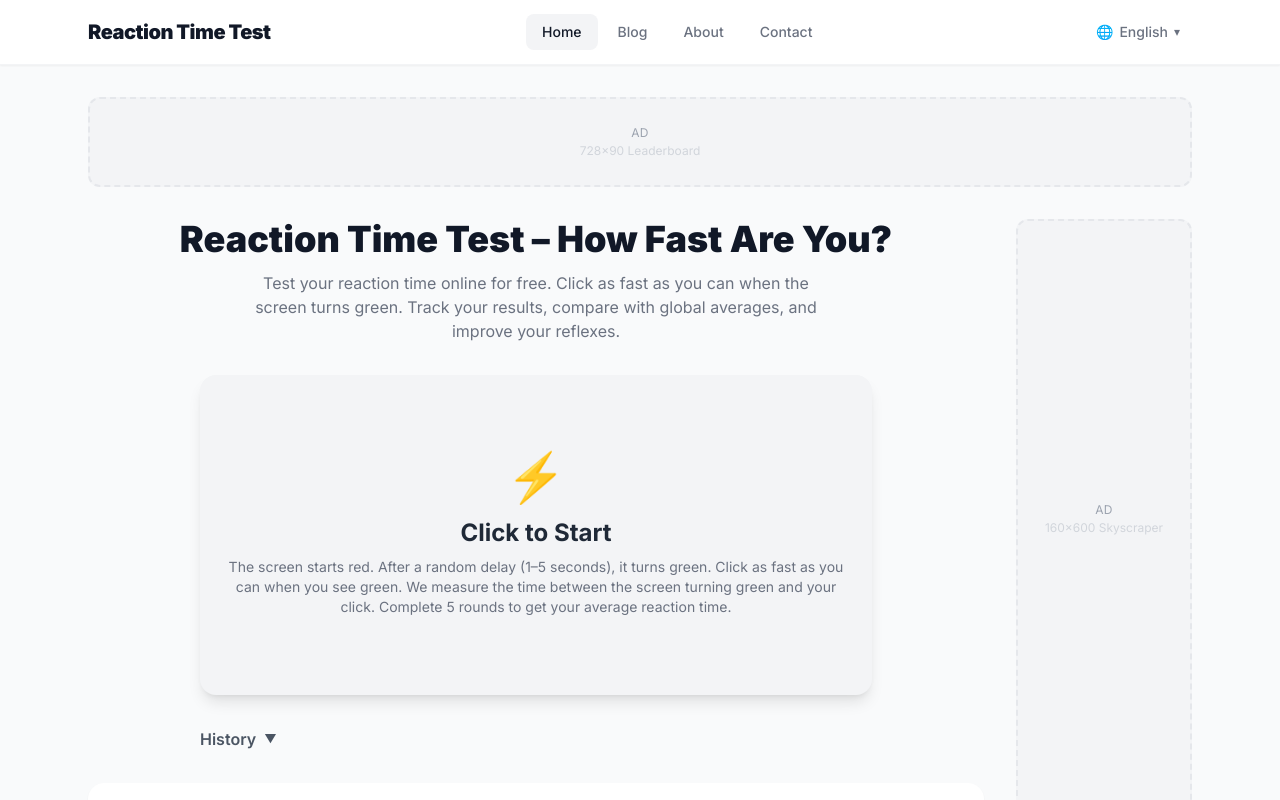
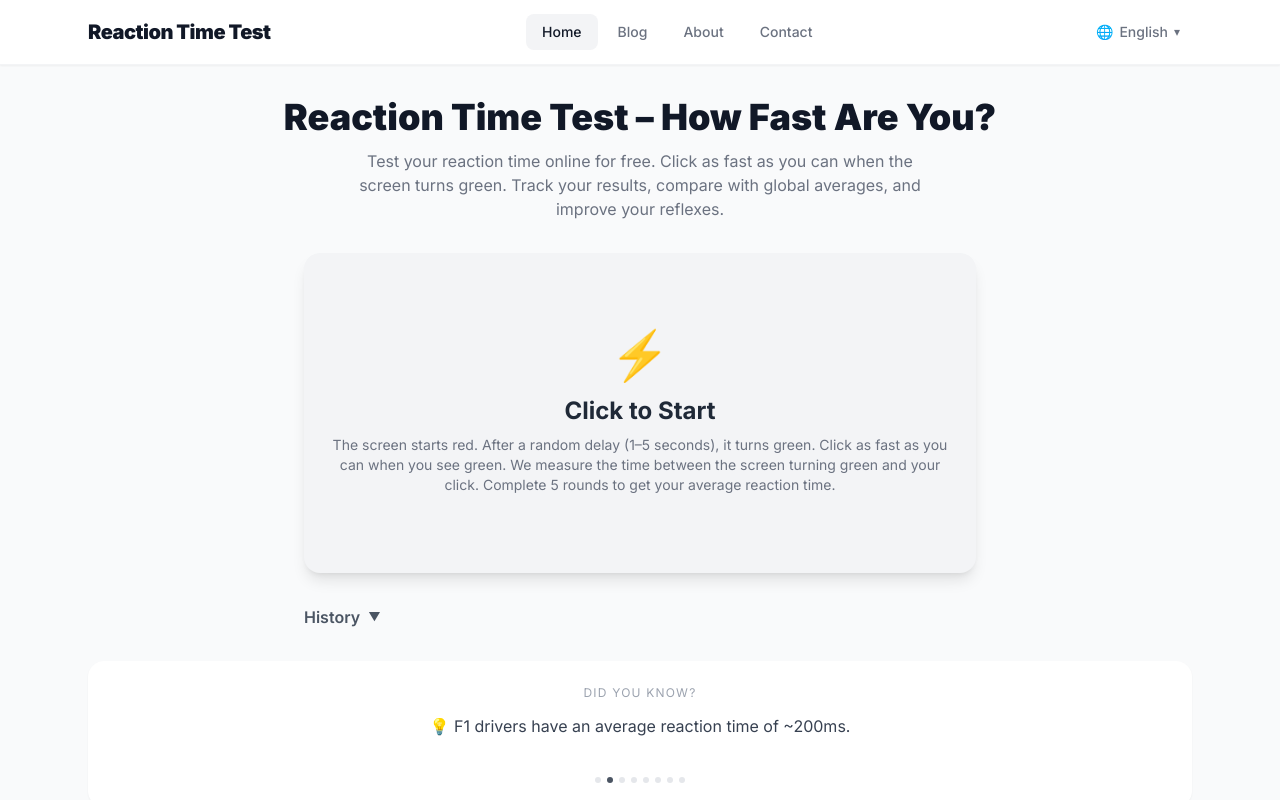
Before and after one commit to gxchenqiang/reaction-time-test-v2, a Next.js app: page / in a window 1280 px wide. Shown: the top 800 px of the page. Built offline with nearby package versions, Linux system fonts and the light colour scheme.

Commit message:
[SPPMS-57404]fix return err

```diff
--- a/components/AdBanner.tsx
+++ b/components/AdBanner.tsx
@@ -1,7 +1,6 @@
 "use client";
 
-// Ad placement component - replace inner content with actual Google AdSense code
-// when ready to monetize. Currently shows a placeholder.
+import { ADS_ENABLED } from "@/lib/config";
 
 interface AdBannerProps {
   slot: "top" | "bottom" | "sidebar";
@@ -15,15 +14,12 @@ const AD_SIZES: Record<AdBannerProps["slot"], { label: string; height: string }>
 };
 
 export default function AdBanner({ slot, className = "" }: AdBannerProps) {
-  // In production, replace this div with your Google AdSense <ins> tag
-  // Example:
-  // <ins className="adsbygoogle" ... data-ad-slot="XXXXXXXX" />
-
-  if (process.env.NODE_ENV === "production") {
-    // Return null or actual AdSense code in production
-    // For now, returns null to avoid showing placeholder on live site
+  if (!ADS_ENABLED) {
     return null;
   }
+
+  // TODO: 接入 Google AdSense 时，将下方占位符替换为实际的 <ins> 标签：
+  // <ins className="adsbygoogle" ... data-ad-slot="XXXXXXXX" />
 
   const { label, height } = AD_SIZES[slot];
 
--- a/components/HomePageContent.tsx
+++ b/components/HomePageContent.tsx
@@ -1,5 +1,6 @@
 import { Lang, LANG_HREFLANG, getLangPath, SUPPORTED_LANGS } from "@/lib/i18n";
 import { t as getT } from "@/lib/translations";
+import { ADS_ENABLED } from "@/lib/config";
 import Header from "./Header";
 import Footer from "./Footer";
 import ReactionTest from "./ReactionTest";
@@ -39,7 +40,7 @@ export default function HomePageContent({ lang }: HomePageContentProps) {
         {/* Top ad banner */}
         <AdBanner slot="top" className="mb-8" />
 
-        <div className="flex gap-8">
+        <div className={ADS_ENABLED ? "flex gap-8" : ""}>
           {/* Main content */}
           <div className="flex-1 min-w-0">
             {/* Hero title */}
@@ -75,12 +76,14 @@ export default function HomePageContent({ lang }: HomePageContentProps) {
             <HomeSeoContent t={tr} />
           </div>
 
-          {/* Sidebar ad - desktop only */}
-          <aside className="hidden lg:block w-44 flex-shrink-0">
-            <div className="sticky top-24">
-              <AdBanner slot="sidebar" />
-            </div>
-          </aside>
+          {/* Sidebar ad - desktop only, only rendered when ads are enabled */}
+          {ADS_ENABLED && (
+            <aside className="hidden lg:block w-44 flex-shrink-0">
+              <div className="sticky top-24">
+                <AdBanner slot="sidebar" />
+              </div>
+            </aside>
+          )}
         </div>
       </main>
 
--- /dev/null
+++ b/lib/config.ts
@@ -0,0 +1,7 @@
+/**
+ * 广告开关配置
+ * 接入 Google AdSense 时，在 .env.local / 生产环境变量中设置：
+ *   NEXT_PUBLIC_ADS_ENABLED=true
+ */
+export const ADS_ENABLED =
+  process.env.NEXT_PUBLIC_ADS_ENABLED === "true";
```
